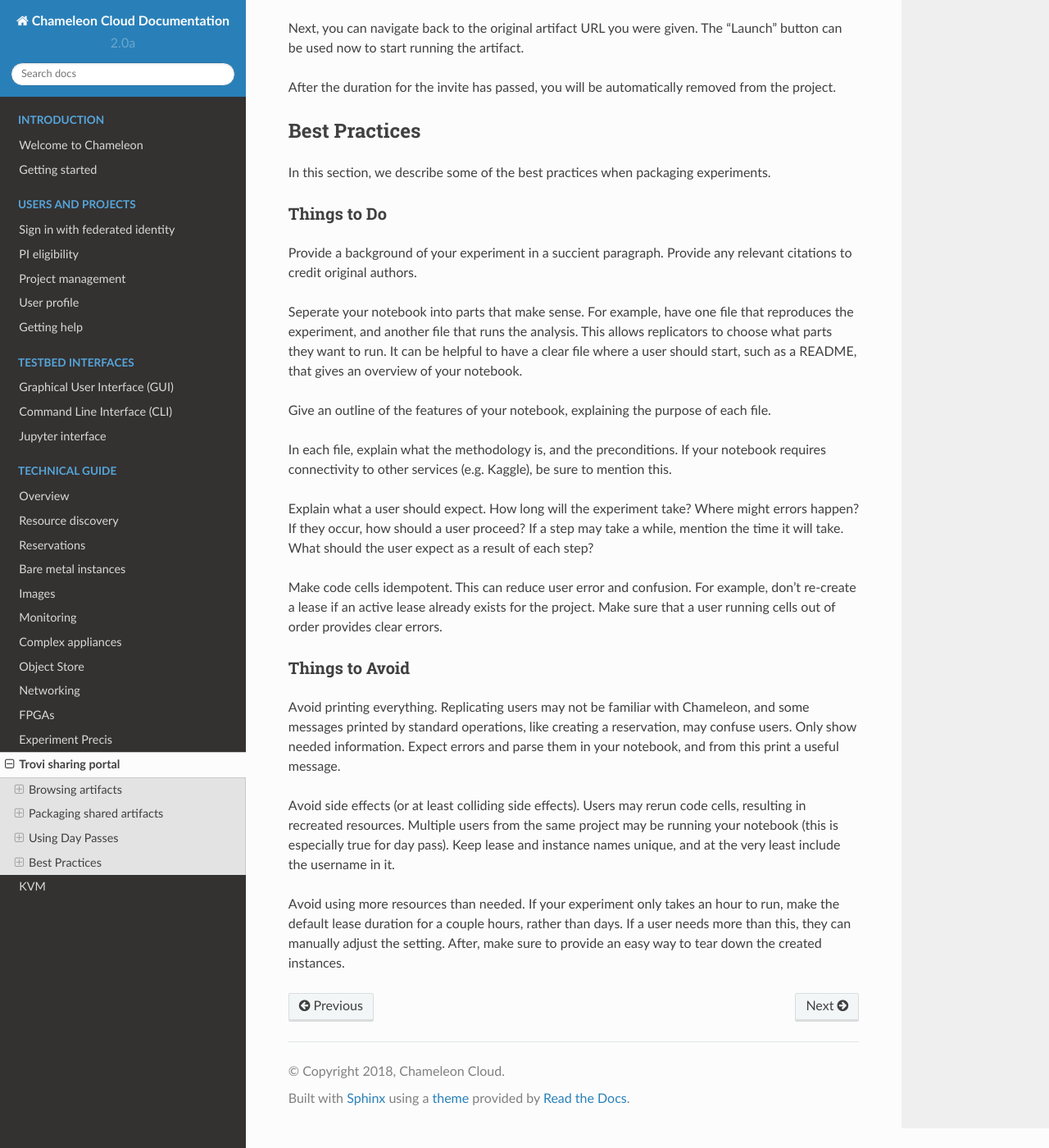
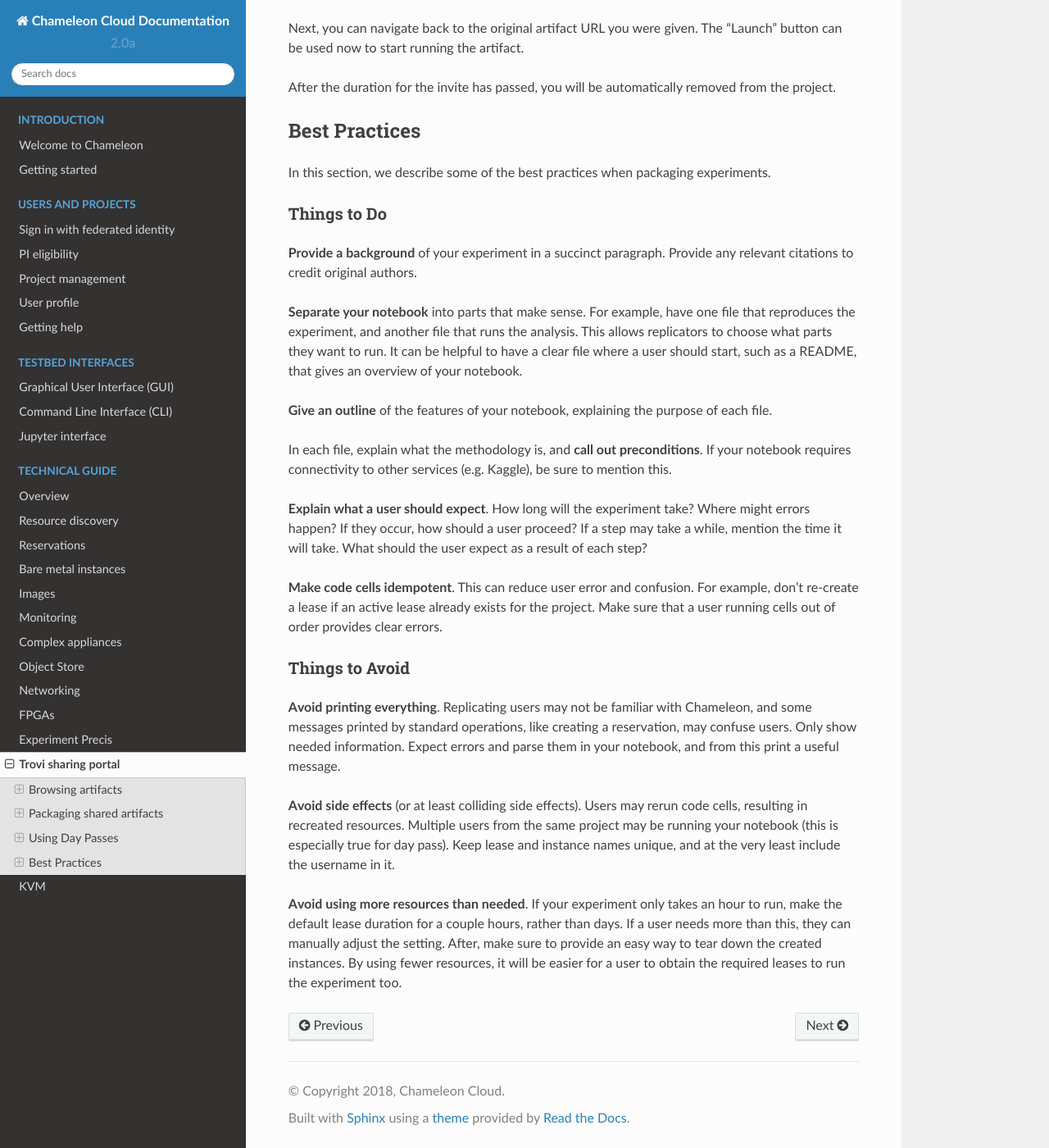
Before and after one commit to ChameleonCloud/docs, a Sphinx documentation site: the page built from source/technical/sharing.rst, in a window 1280 px wide and 1400 px high, scrolled down 7204 px. Shown: the whole window at 82% size. Built offline with Sphinx 7.4.7 and the Read the Docs theme 2.0.0, drawn with Linux system fonts in a browser that asks for light colours.

Commit message:
Bold Trovi practices

```diff
--- a/source/technical/sharing.rst
+++ b/source/technical/sharing.rst
@@ -270,28 +270,28 @@ experiments.
 Things to Do
 ------------
 
-Provide a background of your experiment in a succient paragraph. Provide any
+**Provide a background** of your experiment in a succinct paragraph. Provide any
 relevant citations to credit original authors.
 
-Seperate your notebook into parts that make sense. For example, have one file
+**Separate your notebook** into parts that make sense. For example, have one file
 that reproduces the experiment, and another file that runs the analysis. This
 allows replicators to choose what parts they want to run. It can be helpful to
 have a clear file where a user should start, such as a README, that gives an
 overview of your notebook.
 
-Give an outline of the features of your notebook, explaining the purpose of
+**Give an outline** of the features of your notebook, explaining the purpose of
 each file.
 
-In each file, explain what the methodology is, and the preconditions. If your
-notebook requires connectivity to other services (e.g. Kaggle), be sure to
-mention this.
+In each file, explain what the methodology is, and **call out preconditions**.
+If your notebook requires connectivity to other services (e.g. Kaggle), be sure
+to mention this.
 
-Explain what a user should expect. How long will the experiment take? Where
+**Explain what a user should expect**. How long will the experiment take? Where
 might errors happen? If they occur, how should a user proceed? If a step may
 take a while, mention the time it will take. What should the user expect as a
 result of each step?
 
-Make code cells idempotent. This can reduce user error and confusion. For
+**Make code cells idempotent**. This can reduce user error and confusion. For
 example, don't re-create a lease if an active lease already exists for the
 project. Make sure that a user running cells out of order provides clear
 errors.
@@ -299,18 +299,20 @@ errors.
 Things to Avoid
 ---------------
 
-Avoid printing everything. Replicating users may not be familiar with Chameleon,
+**Avoid printing everything**. Replicating users may not be familiar with Chameleon,
 and some messages printed by standard operations, like creating a reservation,
 may confuse users. Only show needed information. Expect errors and parse them in
 your notebook, and from this print a useful message.
 
-Avoid side effects (or at least colliding side effects). Users may rerun code
+**Avoid side effects** (or at least colliding side effects). Users may rerun code
 cells, resulting in recreated resources. Multiple users from the same project
 may be running your notebook (this is especially true for day pass). Keep
 lease and instance names unique, and at the very least include the username in
 it.
 
-Avoid using more resources than needed. If your experiment only takes an hour
+**Avoid using more resources than needed**. If your experiment only takes an hour
 to run, make the default lease duration for a couple hours, rather than days.
 If a user needs more than this, they can manually adjust the setting. After,
-make sure to provide an easy way to tear down the created instances.
+make sure to provide an easy way to tear down the created instances. By using
+fewer resources, it will be easier for a user to obtain the required leases to
+run the experiment too.
```
